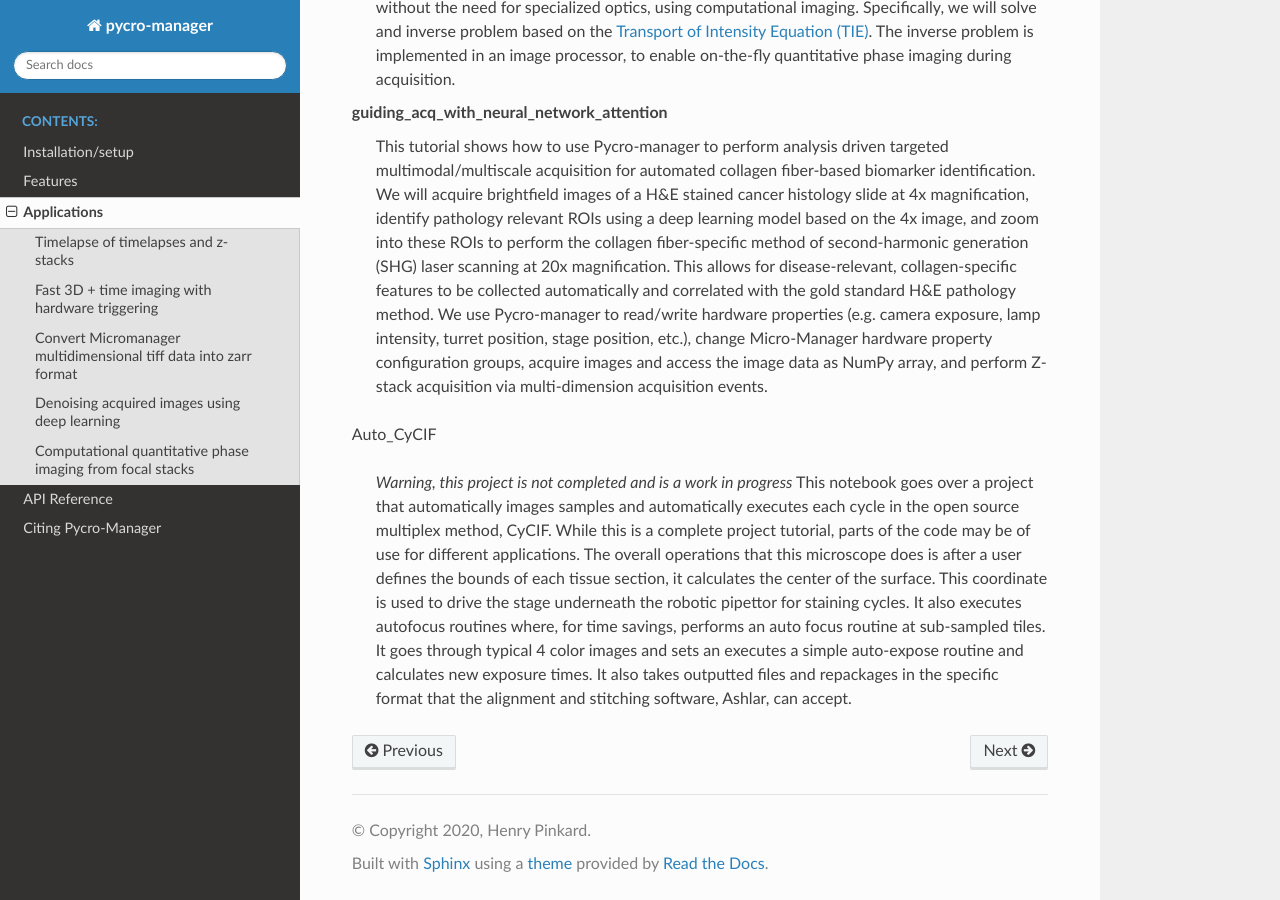
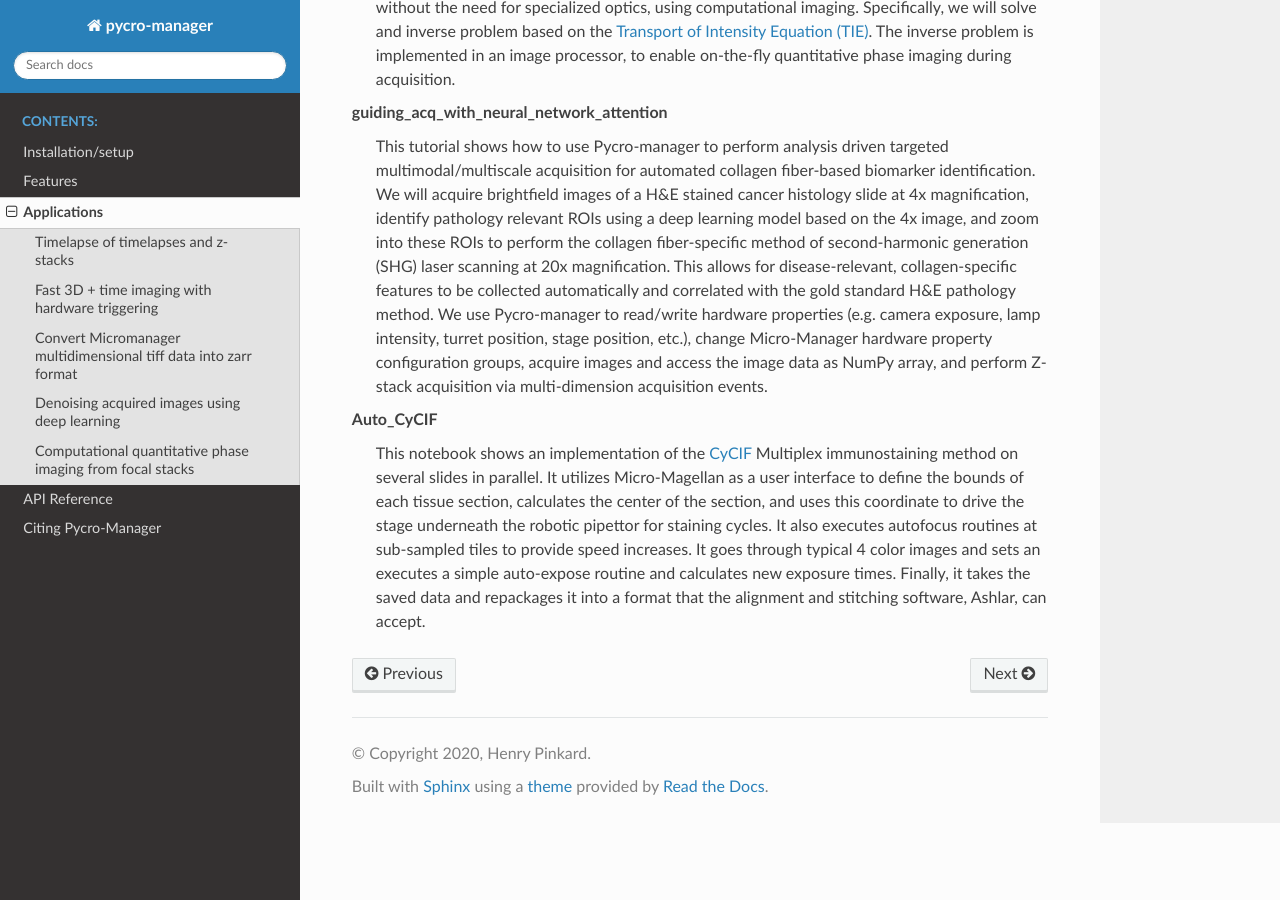
Before and after one commit to micro-manager/pycro-manager, a Sphinx documentation site: the page built from docs/source/applications.rst, in a window 1280 px wide and 900 px high, scrolled down 1178 px. Built offline with Sphinx 7.4.7 and the Read the Docs theme 2.0.0, drawn with Linux system fonts in a browser that asks for light colours; pages that are not in the unit, such as notebooks, are missing from menus.

Commit message:
small changes to integration of CyCIF to docs

```diff
--- a/docs/source/applications.rst
+++ b/docs/source/applications.rst
@@ -42,5 +42,4 @@ Have an application you'd like to contribute to this page? Please `reach out <ht
 	This tutorial shows how to use Pycro-manager to perform analysis driven targeted multimodal/multiscale acquisition for automated collagen fiber-based biomarker identification. We will acquire brightfield images of a H&E stained cancer histology slide at 4x magnification, identify pathology relevant ROIs using a deep learning model based on the 4x image, and zoom into these ROIs to perform the collagen fiber-specific method of second-harmonic generation (SHG) laser scanning at 20x magnification. This allows for disease-relevant, collagen-specific features to be collected automatically and correlated with the gold standard H&E pathology method. We use Pycro-manager to read/write hardware properties (e.g. camera exposure, lamp intensity, turret position, stage position, etc.), change Micro-Manager hardware property configuration groups, acquire images and access the image data as NumPy array, and perform Z-stack acquisition via multi-dimension acquisition events.
 
 :doc:`Auto_CyCIF`
-
-	*Warning, this project is not completed and is a work in progress* This notebook goes over a project that automatically images samples and automatically executes each cycle in the open source multiplex method, CyCIF. While this is a complete project tutorial, parts of the code may be of use for different applications. The overall operations that this microscope does is after a user defines the bounds of each tissue section, it calculates the center of the surface. This coordinate is used to drive the stage underneath the robotic pipettor for staining cycles. It also executes autofocus routines where, for time savings, performs an auto focus routine at sub-sampled tiles. It goes through typical 4 color images and sets an executes a simple auto-expose routine and calculates new exposure times. It also takes outputted files and repackages in the specific format that the alignment and stitching software, Ashlar, can accept.
+	This notebook shows an implementation of the `CyCIF <https://www.cycif.org/>`_ Multiplex immunostaining method on several slides in parallel. It utilizes Micro-Magellan as a user interface to define the bounds of each tissue section, calculates the center of the section, and uses this coordinate to drive the stage underneath the robotic pipettor for staining cycles. It also executes autofocus routines at sub-sampled tiles to provide speed increases. It goes through typical 4 color images and sets an executes a simple auto-expose routine and calculates new exposure times. Finally, it takes the saved data and repackages it into a format that the alignment and stitching software, Ashlar, can accept.
```
Also changed, not shown: docs/source/Auto_CycIF .ipynb (deleted).
